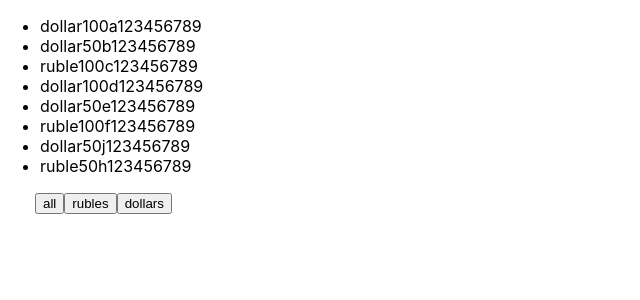
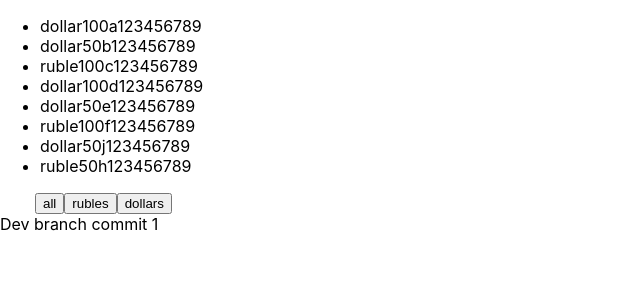
Before and after one commit to DustyFlower/smallTasks, a React (Create React App) app: page / in a window 1280 px wide. Shown: the top 300 px of the page, without its empty margins (0-640 px from the left). Built offline with nearby package versions, Linux system fonts and the light colour scheme.

Commit message:
Dev branch commit 1

```diff
--- a/src/App.tsx
+++ b/src/App.tsx
@@ -36,6 +36,7 @@ function App() {
     return (
         <>
             <NewComponent money={money} onClickFilterHandler={onClickFilterHandler} currentMoney={currentMoney}/>
+            <div>Dev branch commit 1</div>
  {/*           <ul>
                 {currentMoney.map((objFromMoneyArr, index) => {
                     return (
```
